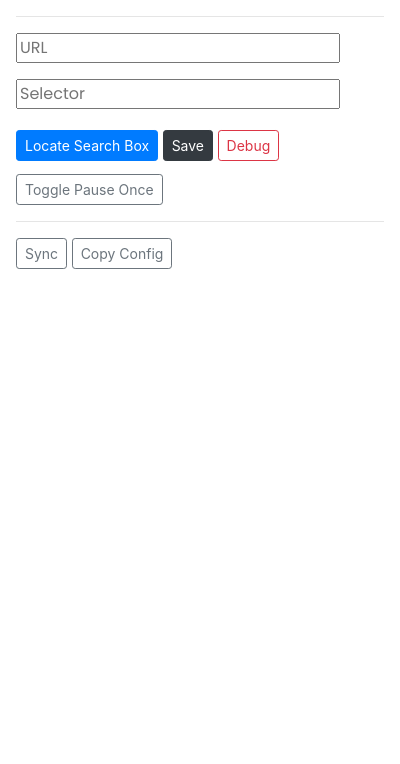
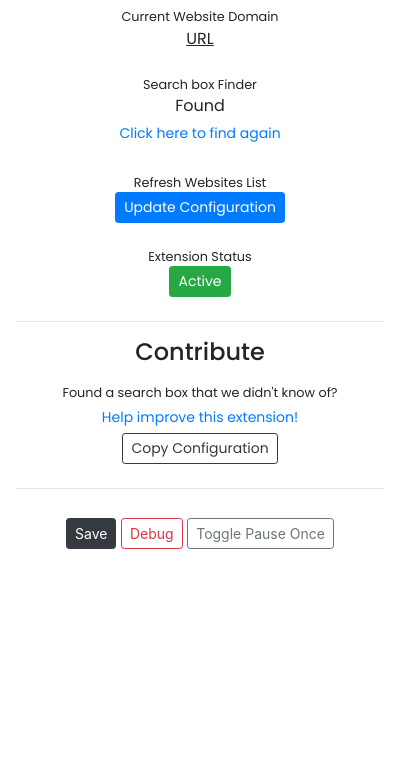
Before and after one commit to theGeekyLad/hopsearch-extension, a browser extension: page hopsearch-extension/popup.html in a window 400 px wide. Shown: the part 80-844 px from the top of the page. Drawn offline with nearby package versions, Linux system fonts and the light colour scheme.

Commit message:
Updated UI

```diff
--- a/hopsearch-extension/popup.css
+++ b/hopsearch-extension/popup.css
@@ -1,7 +1,9 @@
 body {
     font-family: 'Poppins', sans-serif;
-    padding: 0 1rem 1rem;
+    /* padding: 0 1rem 1rem; */
     align-items: center;
+    min-width: 350px;
+    padding: 1rem;
 }
 
 body>* {
@@ -13,3 +15,11 @@ body>* {
 .btn-inside {
     margin: 0.8rem 0 0 0;
 }
+
+#field-url {
+    text-decoration: underline;
+}
+
+.title-text {
+    font-size: 0.8rem;
+}
--- a/hopsearch-extension/popup.html
+++ b/hopsearch-extension/popup.html
@@ -10,25 +10,49 @@
   <link href="https://fonts.googleapis.com/css2?family=Poppins:wght@400;500&display=swap" rel="stylesheet">
 </head>
 
-<body>
-  <h1>HopSearch</h1>
-  Made with &hearts; by theGeekyLad
+<body class="text-center">
+  <h2>HopSearch</h2>
+
   <hr>
-  <div class="input-group mb-3">
-    <input type="text" class="input sml-font" placeholder="URL" id="field-url">
+
+  <!-- website domain text -->
+  <div class="mb-4 d-flex flex-column">
+    <div class="title-text">Current Website Domain</div>
+    <div id="field-url" class="sml-font">URL</div>
   </div>
-  <!-- <input type="text" class="input" placeholder="URL" id="field-url"> -->
-  <div class="input-group mb-2">
-    <input type="text" placeholder="Selector" id="field-selector">
+  <!-- search box finder -->
+  <div class="mb-4 d-flex flex-column">
+    <div class="title-text">Search box Finder</div>
+    <div>Found <span id="field-selector"></span></div>
+    <!-- <button type="button" class="btn btn-primary btn-sm">Find Search Box</button> -->
+    <button type="button" id="button-locate" class="btn btn-link btn-sm">Click here to find again</button>
+  </div>
+  <!-- sync -->
+  <div class="mb-4 d-flex flex-column">
+    <div class="title-text">Refresh Websites List</div>
+    <button type="button" id="button-sync" class="btn btn-primary btn-sm">Update Configuration</button>
+  </div>
+  <!-- status -->
+  <div class="mb-4 d-flex flex-column">
+    <div class="title-text">Extension Status</div>
+    <button type="button" id="button-pause" class="btn btn-success btn-sm">Active</button>
   </div>
 
-  <button type="button" class="btn btn-primary btn-sm btn-inside" id="button-locate">Locate Search Box</button>
+  <hr>
+
+  <h4>Contribute</h4>
+
+  <div class="mb-4 d-flex flex-column">
+    <div class="title-text">Found a search box that we didn't know of?</div>
+    <button type="button" class="btn btn-link btn-sm">Help improve this extension!</button>
+    <button type="button" id="button-copy" class="btn btn-outline-dark btn-sm">Copy Configuration</button>
+  </div>
+
+  <hr>
+
   <button type="button" class="btn btn-dark btn-sm btn-inside" id="button-save">Save</button>
   <button type="button" class="btn btn-outline-danger btn-sm btn-inside" id="button-debug">Debug</button>
   <button type="button" class="btn btn-outline-secondary btn-sm btn-inside" id="button-pause">Toggle Pause Once</button>
-  <hr>
-  <button type="button" class="btn btn-outline-secondary btn-sm" id="button-sync">Sync</button>
-  <button type="button" class="btn btn-outline-secondary btn-sm" id="button-copy">Copy Config</button>
 </body>
 <script src="popup.js"></script>
 
--- a/hopsearch-extension/popup.js
+++ b/hopsearch-extension/popup.js
@@ -1,7 +1,7 @@
 let tab;
 chrome.tabs.query({ active: true, currentWindow: true }).then(res => {
     [tab] = res;
-    document.getElementById('field-url').value = getDomain(tab.url);
+    document.getElementById('field-url').innerHTML = getDomain(tab.url);
     updateSelectorOfThisTab();
 });
 // console.log("Loaded.");
@@ -30,7 +30,7 @@ chrome.tabs.query({ active: true, currentWindow: true }).then(res => {
 
 document.getElementById('button-save').addEventListener('click', () => {
     let newConfig = {};
-    newConfig[getDomain(tab.url)] = document.getElementById('field-selector').value;
+    newConfig[getDomain(tab.url)] = document.getElementById('field-selector').innerHTML;
     chrome.storage.local.set(newConfig);
     alert('Saved!');
 });
@@ -90,6 +90,6 @@ function getDomain(href) {
 function updateSelectorOfThisTab() {
     chrome.storage.local.get(getDomain(tab.url), function (result) {
         if (result == null || Object.keys(result).length === 0) return;
-        document.getElementById('field-selector').value = result[getDomain(tab.url)];
+        document.getElementById('field-selector').innerHTML = result[getDomain(tab.url)];
     });
 }
```
